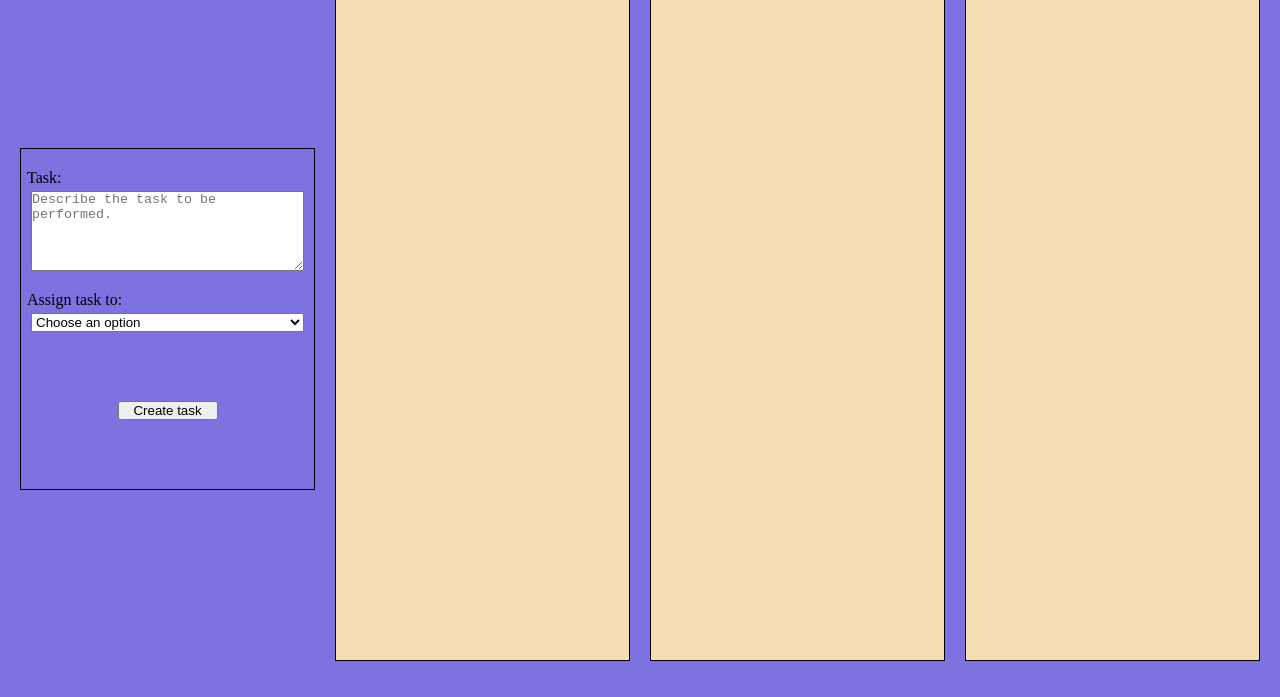
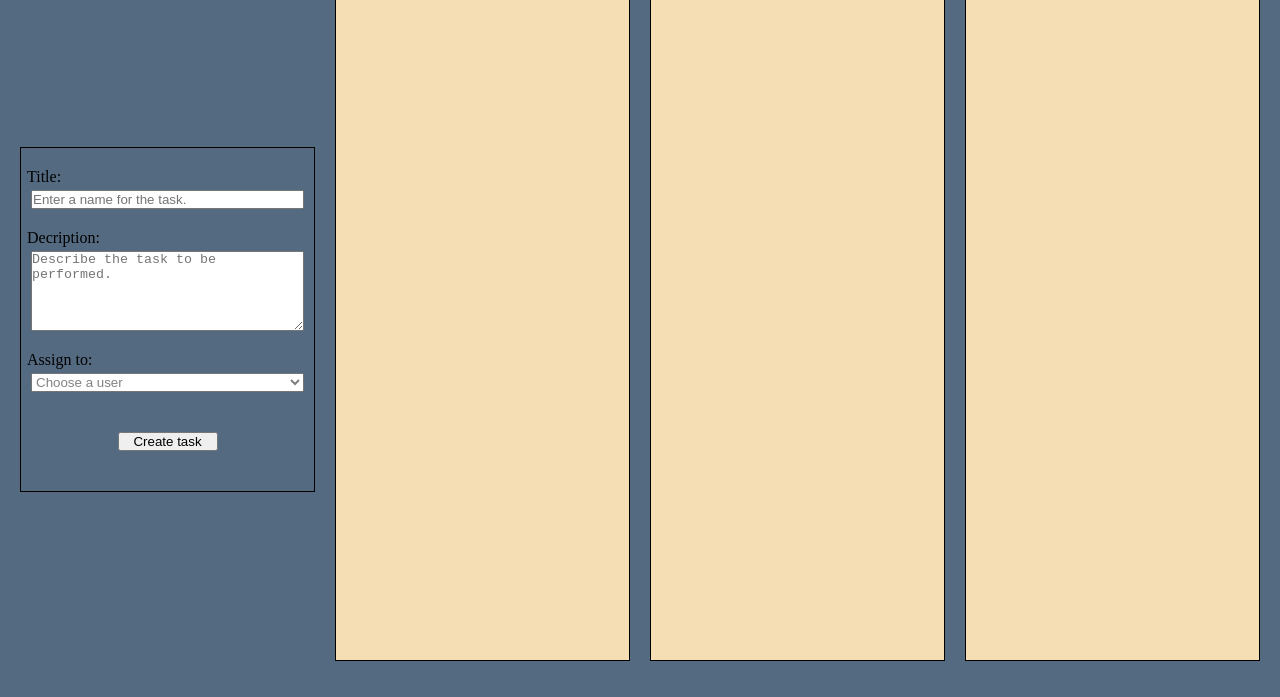
Before and after one commit to x-Adrian-x/ToDo-list, a plain HTML site: page index.html in a window 1280 px wide. Shown: the part 103-800 px from the top of the page. Drawn offline with Linux system fonts and the light colour scheme.

Commit message:
Agrega otro input

```diff
--- a/index.html
+++ b/index.html
@@ -4,6 +4,7 @@
     <meta charset="UTF-8" />
     <meta name="viewport" content="width=device-width, initial-scale=1.0" />
     <link rel="stylesheet" href="styles.css" />
+    <script src="main.js" defer></script>
     <title>Document</title>
   </head>
   <body>
@@ -12,17 +13,25 @@
       <div class="container2">
         <div class="task-container">
           <div class="create-container">
-            <label for="task-description">Task:</label>
-            <textarea name="" id="task-description" placeholder="Describe the task to be performed."></textarea>
-            <label for="task-owner">Assign task to:</label>
-            <select name="" id="task-owner" aria-placeholder="algo" placeholder="algo">
-              <option value="" hidden>Choose an option</option>
-              <option value="Juan">Juan</option>
-              <option value="Maria">Maria</option>
-              <option value="Pedro">Pedro</option>
-              <option value="Sofia">Sofia</option>
-            </select>
-            <button>Create task</button>
+            <form action="" id="task-form" class="task-form">
+              <label for="task-title">Title:</label>
+              <input type="text" name="task-title" id="task-title" placeholder="Enter a name for the task." />
+              <label for="task-description">Decription:</label>
+              <textarea
+                name="task-description"
+                id="task-description"
+                placeholder="Describe the task to be performed."
+              ></textarea>
+              <label for="task-owner">Assign to:</label>
+              <select name="task-owner" id="task-owner" required>
+                <option value="" hidden>Choose a user</option>
+                <option value="Juan">Juan</option>
+                <option value="Maria">Maria</option>
+                <option value="Pedro">Pedro</option>
+                <option value="Sofia">Sofia</option>
+              </select>
+              <button type="submit" id="task-create">Create task</button>
+            </form>
           </div>
         </div>
         <div class="father-container">
--- a/main.js
+++ b/main.js
@@ -0,0 +1,5 @@
+const formT = document.getElementsById("task-form");
+const nameT = document.getElementById("task-title");
+const descT = document.getElementById("task-description");
+const ownerT = document.getElementById("task-owner");
+const btnT = document.getElementById("task-create");
--- a/styles.css
+++ b/styles.css
@@ -4,7 +4,7 @@
   box-sizing: border-box;
 }
 body {
-  background-color: rgb(125, 114, 224);
+  background-color: rgb(83, 106, 128);
 }
 .container {
   display: grid;
@@ -31,7 +31,6 @@ body {
 }
 .task-container {
   grid-column: 1 / 2;
-
   height: 95%;
   display: grid;
   grid-template-columns: 1fr;
@@ -40,24 +39,34 @@ body {
 }
 .create-container {
   border: 1px solid black;
-  height: 50%;
   width: 100%;
+}
+.task-form {
   display: flex;
   flex-direction: column;
 }
-.create-container label {
+.task-form input{
+  margin: 0 10px;
+}
+.task-form label {
   margin: 20px 6px 4px;
 }
-.create-container textarea {
+.task-form textarea {
   height: 80px;
   margin: 0 10px;
 }
-.create-container select {
+.task-form select {
   margin: 0 10px;
 }
-.create-container button {
+.task-form select:invalid {
+  color: gray;
+}
+.task-form option {
+  color: black;
+}
+.task-form button {
   width: 100px;
-  margin: auto;
+  margin: 40px auto;
 }
 .father-container {
   grid-column: 2 / 5;
```
